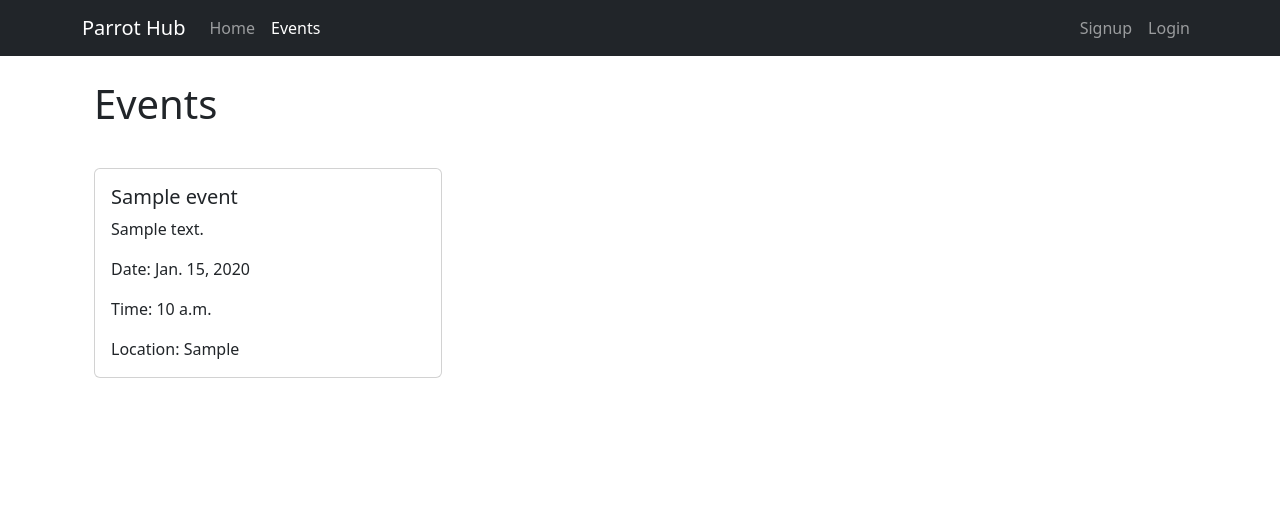
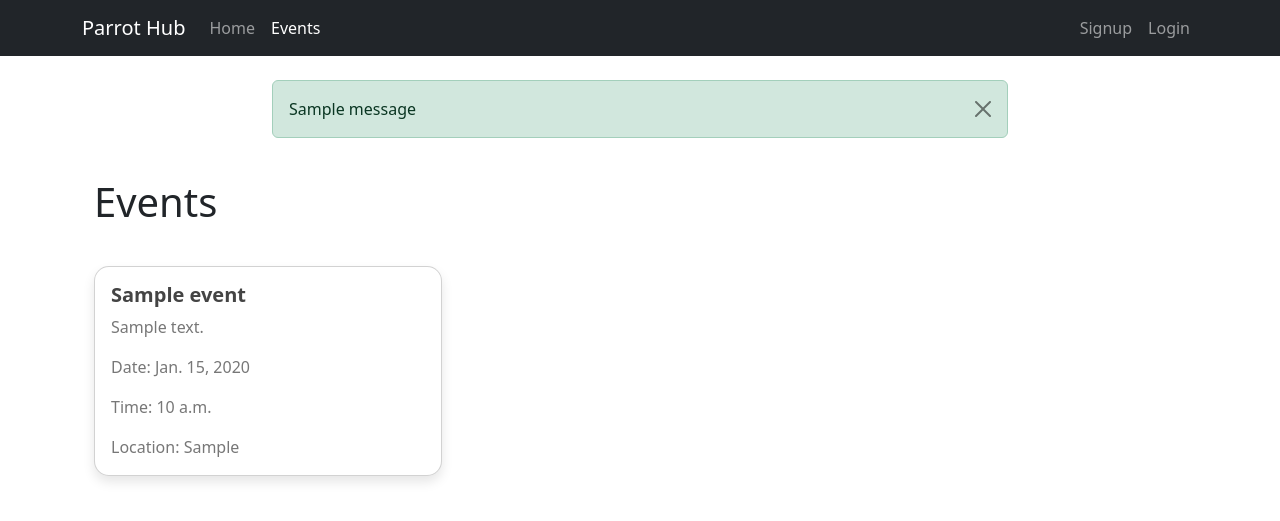
Before and after one commit to zohaibshahzadkhan/ParrotHub, a Django app: page /events/ in a window 1280 px wide. Shown: the top 521 px of the page. Run offline with Django 5.2, Linux system fonts and the light colour scheme; tables that the repository leaves empty hold one stand-in row (values such as "Sample post"); one stand-in notice (Sample message) is shown; some libraries are stand-ins or nearby versions.

Commit message:
Display messages for successfull crud operations

```diff
--- a/events/views.py
+++ b/events/views.py
@@ -1,3 +1,4 @@
+from django.contrib import messages
 from django.shortcuts import render, redirect,get_object_or_404
 from django.contrib.admin.views.decorators import staff_member_required
 from .models import Event
@@ -21,6 +22,7 @@ def add_event(request):
         event_form = EventForm(request.POST)
         if event_form.is_valid():
             event_form.save()
+            messages.add_message(request, messages.SUCCESS, "Event has been added successfully!")
             return redirect('events')
     else:
         event_form = EventForm()
@@ -37,6 +39,7 @@ def delete_event(request,event_id):
      event = get_object_or_404(Event, id=event_id)
      if request.method == 'POST':
         event.delete()
+        messages.add_message(request, messages.SUCCESS, 'Event deleted!')
         return redirect('events')
 
 @staff_member_required
@@ -47,4 +50,5 @@ def update_event(request, event_id):
 
         if event_form.is_valid():
             event_form.save()
+            messages.add_message(request, messages.SUCCESS, 'Event Updated!')
             return redirect('events')
--- a/static/css/style.css
+++ b/static/css/style.css
@@ -1,3 +1,29 @@
 .capitalize {
   text-transform: capitalize;
 }
+
+.card {
+  border-radius: 15px;
+  box-shadow: 0px 6px 12px rgba(0, 0, 0, 0.1);
+  transition: all 0.4s ease-in-out;
+}
+
+.card:hover {
+  transform: scale(1.05);
+  box-shadow: 0px 12px 20px rgba(0, 0, 0, 0.3);
+}
+
+.card-title {
+  font-weight: bold;
+  color: #444;
+}
+
+.card-text {
+  color: #777;
+}
+
+.card-footer {
+  background-color: #f2f2f2;
+  border-top: 1px solid #ccc;
+  padding: 10px;
+}
--- a/templates/base.html
+++ b/templates/base.html
@@ -20,6 +20,7 @@
 
 <body>
 
+  <!-- Navigation -->
   <nav class="navbar navbar-expand-lg navbar-dark bg-dark">
     <div class="container">
       <a class="navbar-brand" href="{% url 'home' %}">Parrot Hub</a>
@@ -64,6 +65,21 @@
     </div>
   </nav>
 
+   <!-- displaying Django messages -->
+   <div class="container mt-4">
+    <div class="row">
+      <div class="col-md-8 offset-md-2">
+        {% for message in messages %}
+        <div class="alert {{ message.tags }} alert-dismissible
+        fade show" id="msg" role="alert">
+          {{ message | safe }}
+          <button type="button" class="btn-close" data-bs-dismiss="alert" aria-label="Close"></button>
+        </div>
+        {% endfor %}
+      </div>
+    </div>
+  </div>
+
   <div class="container mt-4">
     {% block content %}
     {% endblock %}
```
Also changed, not shown: parrot_hub/settings.py (+8 -1 lines), 1 other file.
